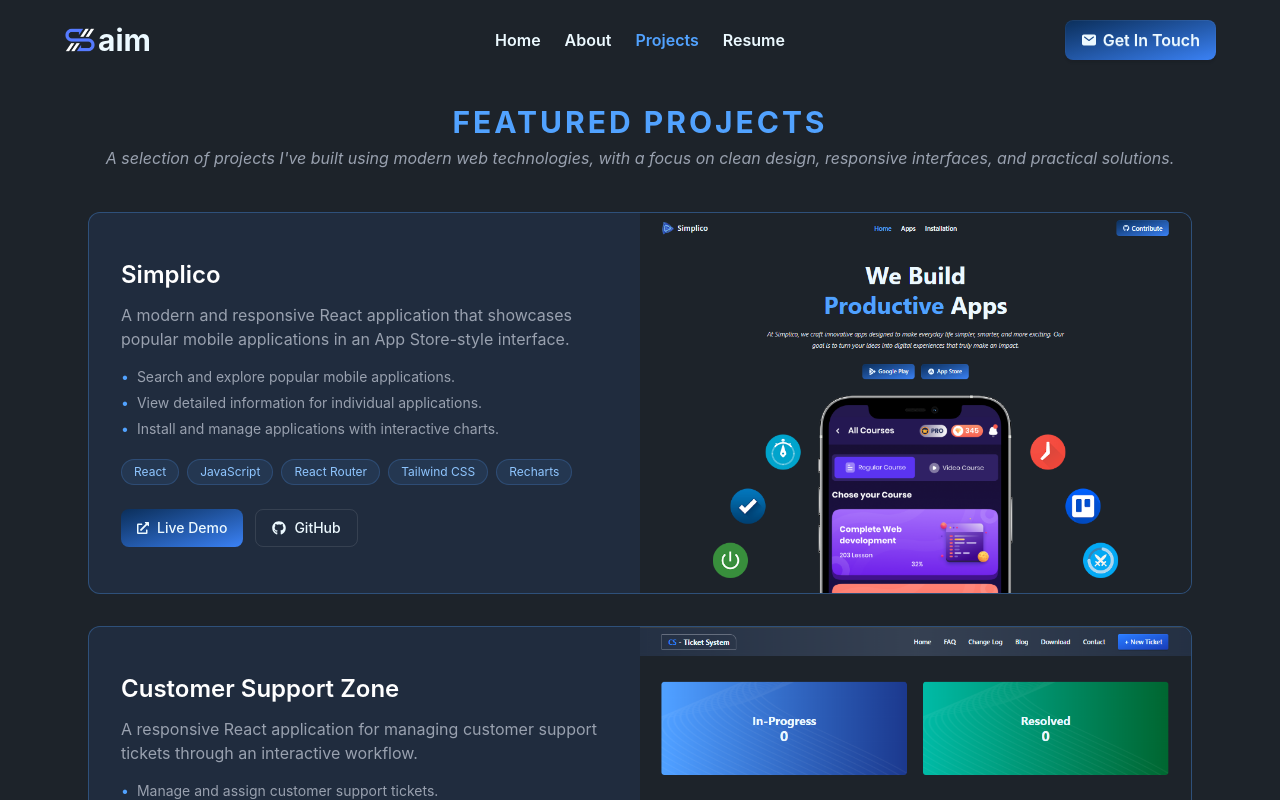
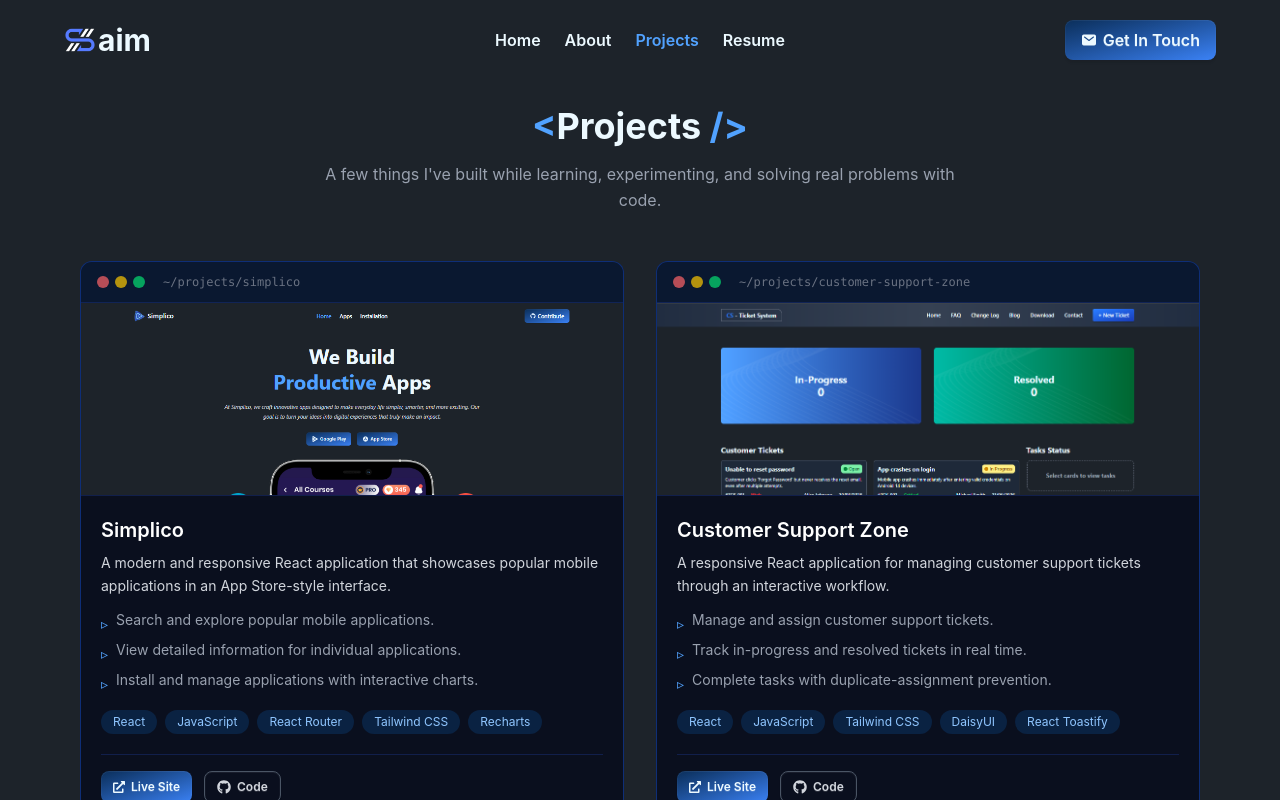
Before and after one commit to asm-saim/portfolio, a React (Vite) app: page /projects in a window 1280 px wide. Shown: the top 800 px of the page. Built offline with nearby package versions, Linux system fonts and the light colour scheme.

Commit message:
projerct section updated

```diff
--- a/src/components/Project-Card/Project-card.jsx
+++ b/src/components/Project-Card/Project-card.jsx
@@ -2,78 +2,78 @@ import React from "react";
 import { FaGithub, FaExternalLinkAlt } from "react-icons/fa";
 
 const ProjectCard = ({ project }) => {
+  const { name, description, features, technologies, image, liveUrl, githubUrl } = project;
+
   return (
-    <div className="group overflow-hidden rounded-xl border border-blue-400/30 bg-[#3B82F6]/10 transition-all duration-300 hover:border-blue-400/50 hover:shadow-[0_0_30px_rgba(59,130,246,0.15)]">
-      <div className="grid grid-cols-1 md:grid-cols-2 md:h-[380px]">
+    <div className="rounded-xl border border-blue-600/40 bg-[#0A0F1E] overflow-hidden flex flex-col transition-all duration-300 hover:border-blue-500/60 hover:shadow-[0_0_30px_rgba(59,130,246,0.25)] hover:-translate-y-1">
+      {/* Terminal top bar */}
+      <div className="flex items-center gap-1.5 px-4 py-3 bg-[#0B2F5B]/30 border-b border-blue-900/40">
+        <span className="w-3 h-3 rounded-full bg-red-400/70" />
+        <span className="w-3 h-3 rounded-full bg-yellow-400/70" />
+        <span className="w-3 h-3 rounded-full bg-green-400/70" />
+        <span className="ml-3 text-xs text-gray-500 font-mono">
+          ~/projects/{name.toLowerCase().replace(/\s+/g, "-")}
+        </span>
+      </div>
 
-        {/* Project Content */}
-        <div className="p-6 sm:p-8 flex flex-col justify-center">
+      {/* Project image */}
+      <div className="relative overflow-hidden border-b border-blue-900/40">
+        <img
+          src={image}
+          alt={name}
+          className="w-full h-48 object-cover object-top transition-transform duration-500 hover:scale-105"
+          loading="lazy"
+        />
+      </div>
 
-          <h3 className="text-2xl font-semibold text-white">
-            {project.name}
-          </h3>
+      {/* Content */}
+      <div className="flex flex-col flex-1 p-5">
+        <h3 className="text-xl font-semibold text-white">{name}</h3>
 
-          <p className="mt-3 text-sm sm:text-base text-gray-400 leading-6">
-            {project.description}
-          </p>
+        <p className="mt-2 text-gray-300 text-sm leading-relaxed">{description}</p>
 
         {/* Features */}
-          <ul className="mt-4 space-y-1.5 text-sm text-gray-400">
-            {project.features.map((feature, index) => (
-              <li key={index} className="flex gap-2">
-                <span className="text-blue-400">•</span>
+        {features?.length > 0 && (
+          <ul className="mt-3 space-y-1.5">
+            {features.map((feature, idx) => (
+              <li key={idx} className="text-gray-400 text-xs sm:text-sm flex items-start gap-2">
+                <span className="text-blue-400 mt-1">▹</span>
                 <span>{feature}</span>
               </li>
             ))}
           </ul>
+        )}
 
-          {/* Technologies */}
-          <div className="mt-5 flex flex-wrap gap-2">
-            {project.technologies.map((technology, index) => (
-              <span
-                key={index}
-                className="rounded-full border border-blue-400/20 bg-blue-400/10 px-3 py-1 text-xs text-blue-300"
-              >
-                {technology}
+        {/* Tech stack pills */}
+        <div className="mt-4 flex flex-wrap gap-2">
+          {technologies.map((tech) => (
+            <span key={tech} className="text-xs px-3 py-1 rounded-full bg-[#0B2F5B]/60 text-blue-300">
+              {tech}
             </span>
           ))}
         </div>
 
-          {/* Links */}
-          <div className="mt-6 flex flex-wrap gap-3">
-
+        {/* Actions */}
+        <div className="mt-5 flex gap-3 pt-4 border-t border-blue-900/40">
           <a
-              href={project.liveUrl}
+            href={liveUrl}
             target="_blank"
             rel="noopener noreferrer"
-              className="flex items-center gap-2 rounded-lg bg-gradient-to-br from-[#0B2F5B] to-[#3B82F6] px-4 py-2 text-sm font-medium transition-all duration-300  hover:shadow-[0_0_20px_rgba(59,130,246,0.6)]"
+            className="btn btn-sm border-none rounded-lg bg-gradient-to-br from-[#0B2F5B] to-[#3B82F6] transition-all duration-300 ease-out hover:shadow-[0_0_30px_rgba(59,130,246,0.8)]"
           >
             <FaExternalLinkAlt className="text-xs" />
-              Live Demo
+            Live Site
           </a>
-
           <a
-              href={project.githubUrl}
+            href={githubUrl}
             target="_blank"
             rel="noopener noreferrer"
-              className="flex items-center gap-2 rounded-lg border border-white/10 px-4 py-2 text-sm font-medium transition-all duration-300 hover:border-blue-400/40 hover:text-blue-400"
+            className="btn btn-sm rounded-lg border border-gray-600 text-gray-300 bg-transparent transition-all duration-300 ease-out hover:border-blue-400 hover:text-blue-400"
           >
-              <FaGithub />
-              GitHub
+            <FaGithub className="text-sm" />
+            Code
           </a>
-
         </div>
-        </div>
-
-        {/* Project Image */}
-        <div className="relative min-h-[260px] md:h-full overflow-hidden">
-          <img
-            src={project.image}
-            alt={`${project.name} project preview`}
-            className="h-full w-full object-cover"
-          />
-        </div>
-
       </div>
     </div>
   );
--- a/src/pages/Projects/Projects.jsx
+++ b/src/pages/Projects/Projects.jsx
@@ -1,35 +1,28 @@
 import React from "react";
-import PageMeta from "../../components/PageMeta/PageMeta";
+import projects from "../../projects-data/projects-data.json";
 import ProjectCard from "../../components/Project-Card/Project-card";
-import projects from "../../../src/projects-data/projects-data.json";
 
 const Projects = () => {
   return (
-    <>
-      <PageMeta
-        title="Projects | A S M Saim"
-        description="Explore projects built by A S M Saim using React, JavaScript, Tailwind CSS, and other modern web technologies."
-      />
+    <section className="max-w-6xl mx-auto px-4 pb-16 pt-6" id="projects">
+      <div className="text-center mb-12">
+        <h2 className="text-3xl md:text-4xl font-bold leading-tight">
+          <span className="text-blue-400">{"<"}</span>
+          Projects
+          <span className="text-blue-400">{" />"}</span>
+        </h2>
+        <p className="mt-3 text-gray-400 max-w-2xl mx-auto text-sm sm:text-base leading-relaxed">
+          A few things I've built while learning, experimenting, and solving
+          real problems with code.
+        </p>
+      </div>
 
-      <section className="max-w-6xl mx-auto px-4 sm:px-6 py-6">
-        {/* Section Header */}
-        <span className="block text-3xl text-center font-bold tracking-widest text-blue-400 uppercase mb-1">
-          Featured Projects
-        </span>
-
-        <p className="mb-10 text-center text-gray-400 italic text-sm md:text-base leading-7">
-          A selection of projects I've built using modern web technologies, with a focus on clean design, responsive
-          interfaces, and practical solutions.
-        </p>
-
-        {/* Projects */}
-        <div className="space-y-8 ">
-          {projects.map((project) => (
-            <ProjectCard key={project.id} project={project} />
-          ))}
-        </div>
-      </section>
-    </>
+      <div className="grid grid-cols-1 sm:grid-cols-2 gap-8">
+        {projects.map((project) => (
+          <ProjectCard key={project.id} project={project} />
+        ))}
+      </div>
+    </section>
   );
 };
 
```
Lines whose indentation alone changed are shown as unchanged.
